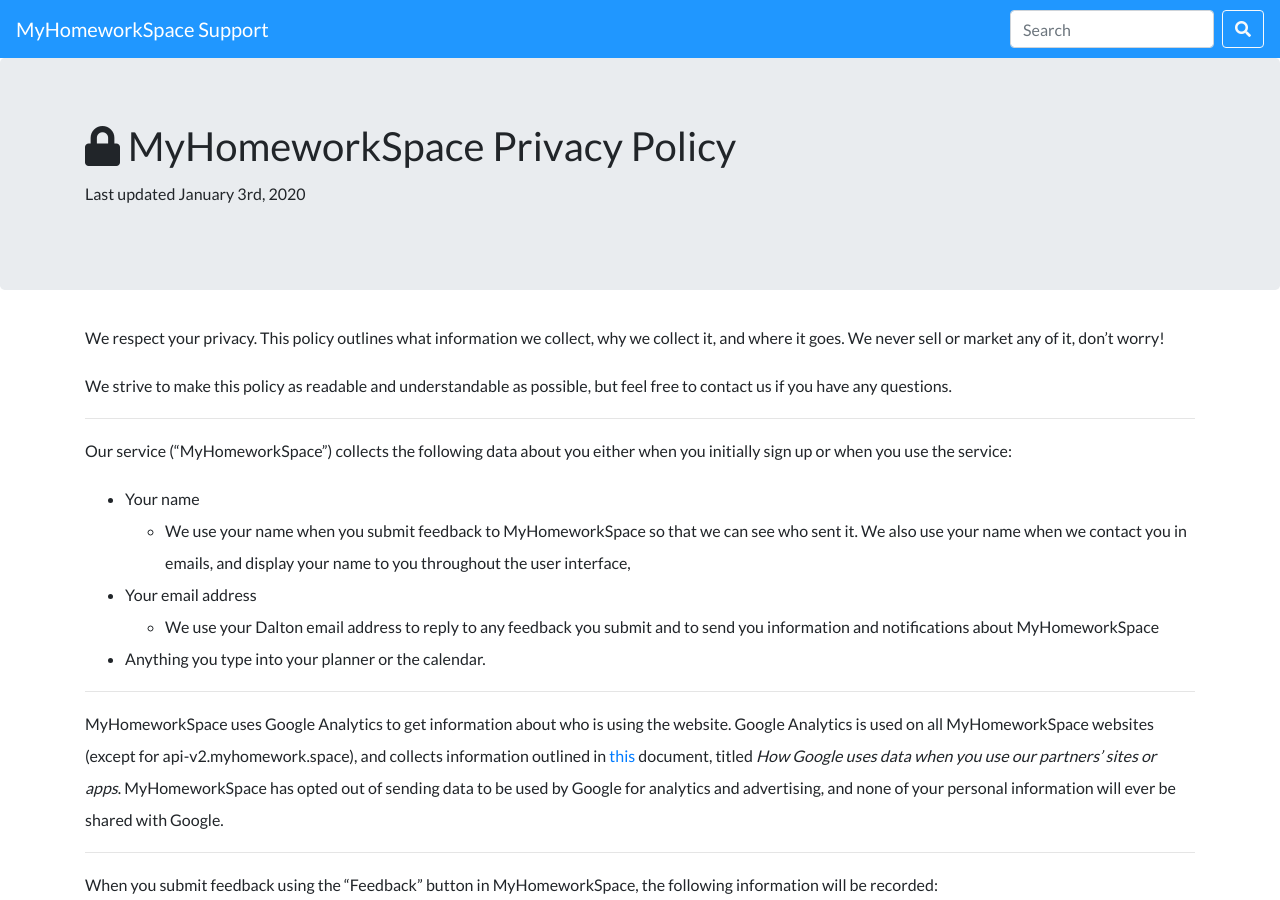
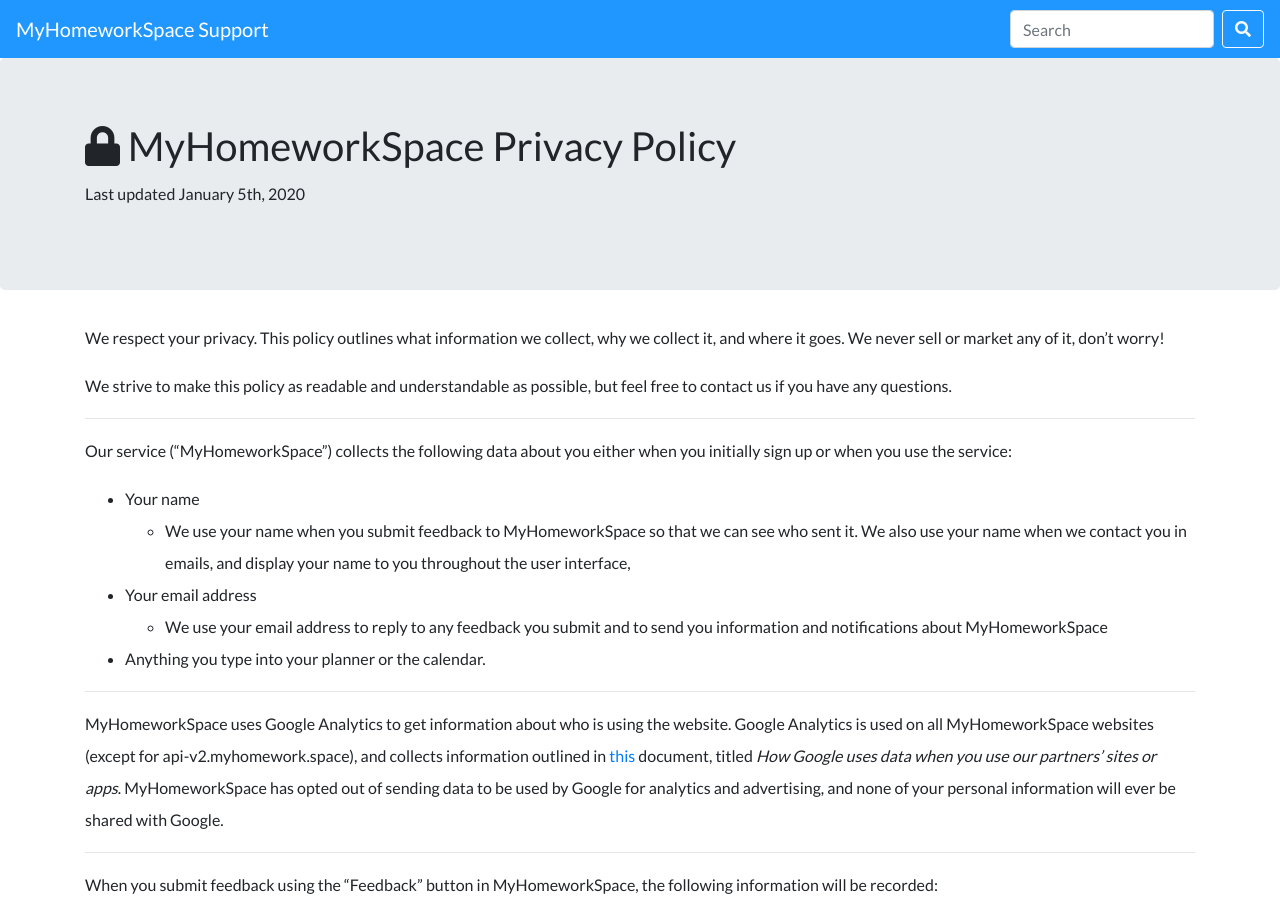
Before and after one commit to MyHomeworkSpace/support, a Jekyll site: the page built from legal/privacy.md, in a window 1280 px wide and 900 px high. Built offline with Jekyll 4.4.1, drawn with Linux system fonts in a browser that asks for light colours; nearby versions of some CDN libraries; some of the changed text lies outside the part shown.

Commit message:
fix typo in privacy policy

```diff
--- a/legal/privacy.md
+++ b/legal/privacy.md
@@ -2,8 +2,7 @@
 layout: minimal
 title: MyHomeworkSpace Privacy Policy
 icon: fas fa-lock
-last_updated: January 3rd, 2020
-contributors: ["myhomeworkspace"]
+last_updated: January 5th, 2020
 ---
 
 We respect your privacy. This policy outlines what information we collect, why we collect it, and where it goes. We never sell or market any of it, don’t worry!
@@ -16,7 +15,7 @@ Our service (“MyHomeworkSpace”) collects the following data about you either
 * Your name
     * We use your name when you submit feedback to MyHomeworkSpace so that we can see who sent it. We also use your name when we contact you in emails, and display your name to you throughout the user interface,
 * Your email address
-   * We use your Dalton email address to reply to any feedback you submit and to send you information and notifications about MyHomeworkSpace
+   * We use your email address to reply to any feedback you submit and to send you information and notifications about MyHomeworkSpace
 * Anything you type into your planner or the calendar.
 
 ---
@@ -90,4 +89,7 @@ Fix some typos, thanks [@robotxlabs](https://github.com/robotxlabs). [See this r
 Added information about screenshots included in feedback submissions. [See this revision](https://git.io/Jepye)
 
 **January 3rd, 2020**
-Added information about linking school accounts.
+Added information about linking school accounts. [See this revision](https://git.io/JehfN)
+
+**January 5th, 2020**
+Corrected a typo.
```
